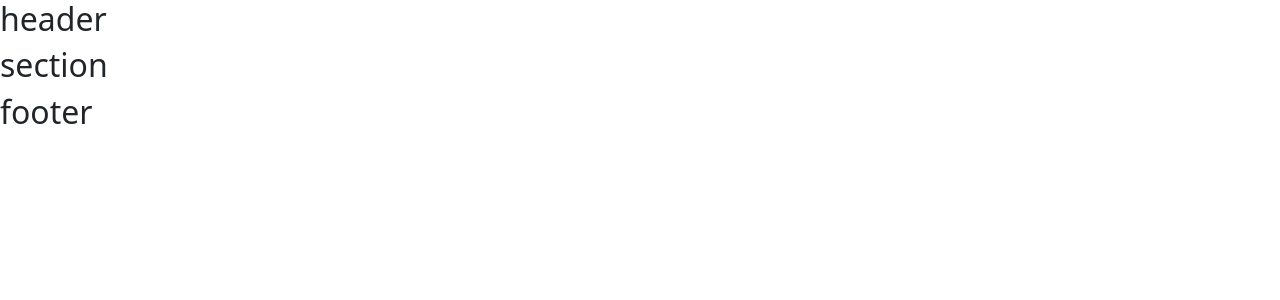
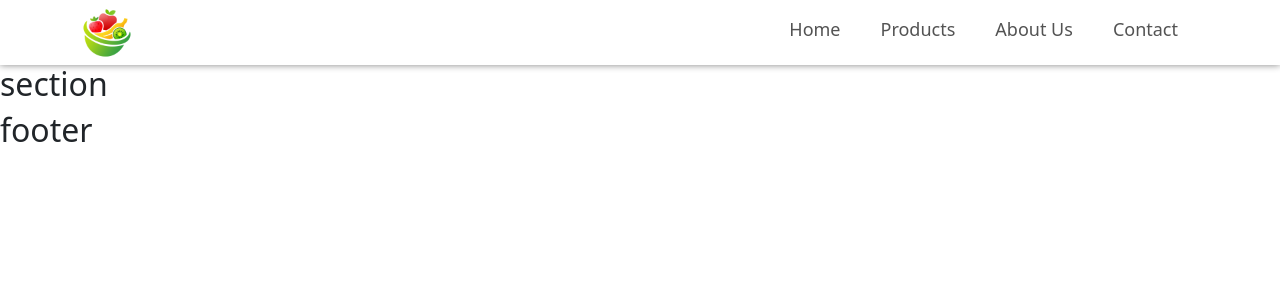
Before and after one commit to DilshodMahmudov0156/fruits-store, a React (Create React App) app: page / in a window 1280 px wide. Shown: the top 300 px of the page. Built offline with nearby package versions, Linux system fonts and the light colour scheme.

Commit message:
i changed nav-link color

```diff
--- a/src/App.css
+++ b/src/App.css
@@ -13,7 +13,40 @@
   bottom: 0;
   overflow: auto;
 }
+nav{
+  width: 100%;
+  height: 65px;
+  background-color: #ffffff;
+  box-shadow: 0px 0px 7px rgba(0, 0, 0, 0.49);
+  position: sticky;
+  top: 0;
+  right: 0;
+  display: flex;
+  justify-content: center;
+  align-items: center;
+}
+.nav-container{
+  display: flex;
+  justify-content: space-between;
+  align-items: center;
+}
+.nav-link{
+  color: #535353;
+  font-size: 18px;
+  font-weight: 500;
+  margin-top: 10px;
+  display: block;
+  padding: 0px 20px;
+}
+.nav-link:hover{
+  color: #4eab3b;
+  /*background-color: rgb(255, 29, 0);*/
+}
 .logo{
-  width: 100px;
+  width: 50px;
   height: auto;
 }
+.nav-ul{
+  display: flex;
+  align-items: center;
+}
--- /dev/null
+++ b/src/components/nav.js
@@ -0,0 +1,21 @@
+import React from 'react';
+import logo from "../images/logo.png";
+import { Link } from "react-router-dom";
+
+function Nav() {
+    return (
+        <nav>
+            <div className="container nav-container">
+                <img src={logo} alt="" className="logo"/>
+                <ul className="nav-ul">
+                    <Link to="/" className="nav-link">Home</Link>
+                    <Link to="/products" className="nav-link">Products</Link>
+                    <Link to="/about" className="nav-link">About Us</Link>
+                    <Link to="/contact" className="nav-link">Contact</Link>
+                </ul>
+            </div>
+        </nav>
+    );
+}
+
+export default Nav;
--- a/src/parts/header.js
+++ b/src/parts/header.js
@@ -4,9 +4,6 @@ import logo from "../images/logo.png"
 function Header() {
     return (
         <header>
-            <nav>
-            </nav>
-            <h2>header</h2>
         </header>
     );
 }
--- a/src/parts/routerPart.js
+++ b/src/parts/routerPart.js
@@ -1,10 +1,12 @@
 import React from 'react';
 import { BrowserRouter as Router, Routes, Route } from "react-router-dom";
 import Home from "./home";
+import Nav from "../components/nav";
 
 function RouterPart(props) {
     return (
         <Router>
+            <Nav/>
             <Routes>
                 <Route path="/" exact element={<Home />}/>
             </Routes>
```
